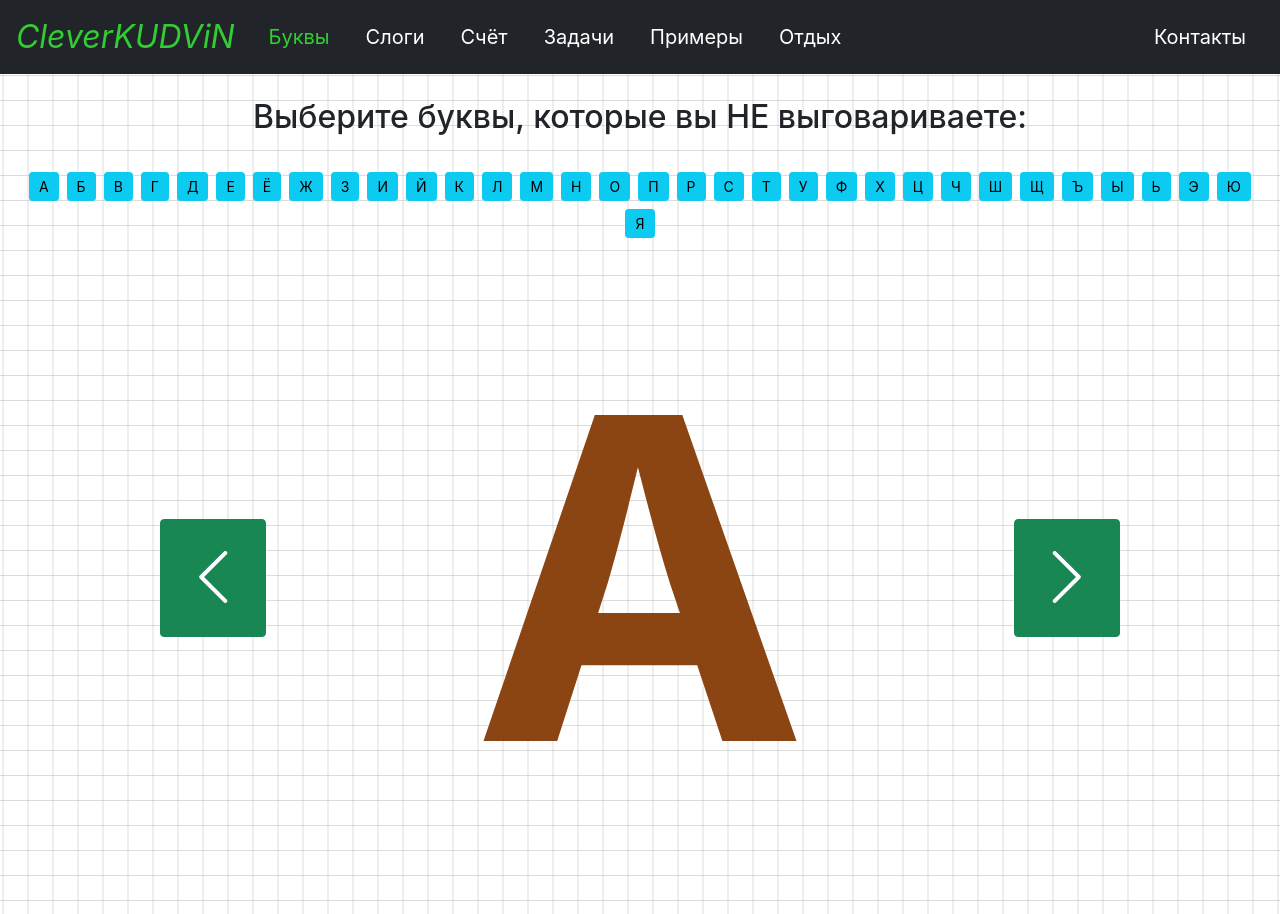
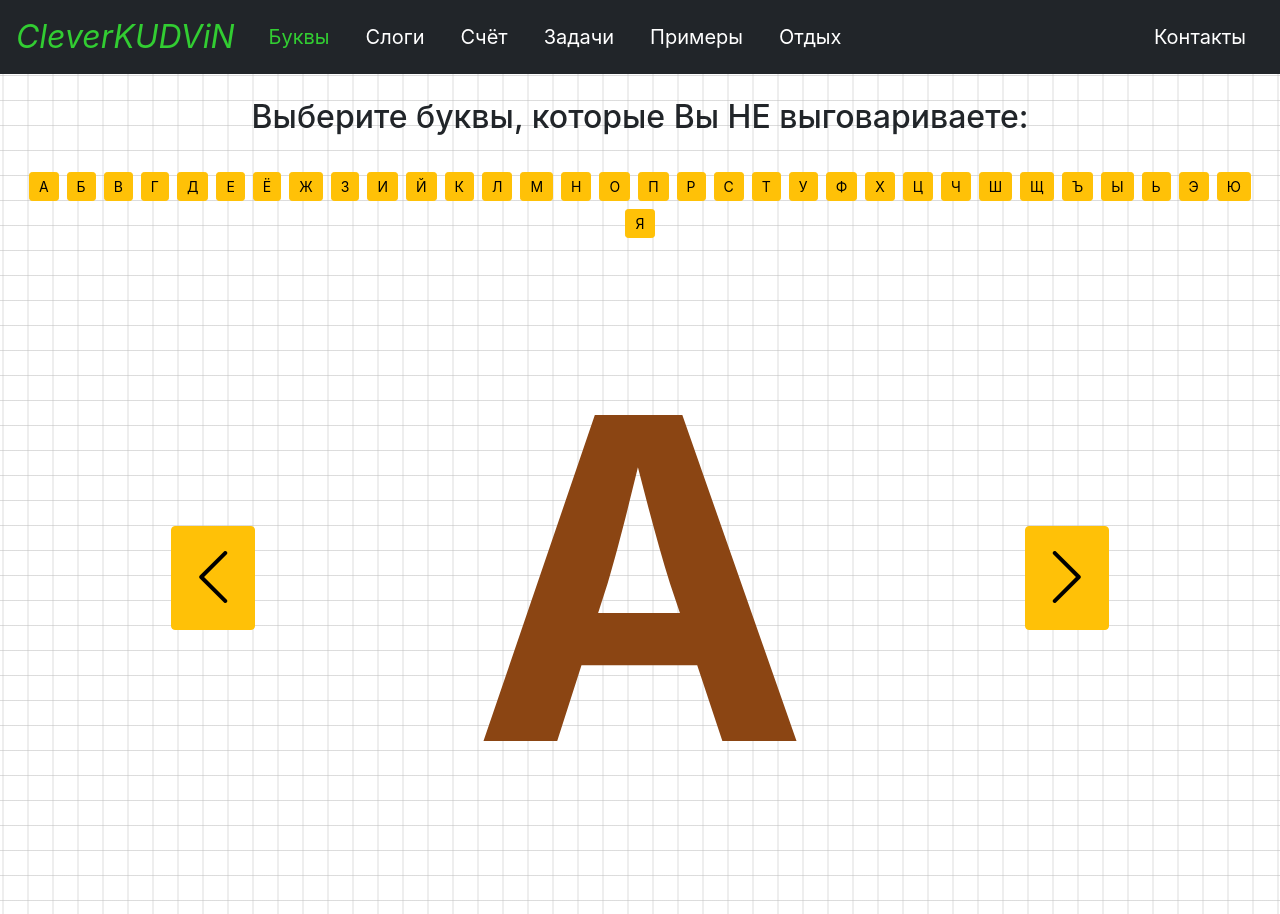
Before and after one commit to kizenkov/kudvinReact-Bootstrap, a React (Create React App) app: page /letters in a window 1280 px wide. Built offline with nearby package versions, Linux system fonts and the light colour scheme.

Commit message:
refactor

```diff
--- a/src/App.js
+++ b/src/App.js
@@ -13,7 +13,7 @@ import Contacts from './components/Contacts/Contacts';
 
 function App() {
 
-    let colorsArray = ['blueviolet', 'blue', 'limegreen', 'gold', 'orange', 'red']
+    let colorsArray = ['blueviolet', 'blue', 'limegreen', 'saddlebrown', 'orange', 'red']
     const [isLogged, setIsLogged] = useState(true)
     let setLogged = () => {
         setIsLogged(true);
--- a/src/components/Contacts/Contacts.jsx
+++ b/src/components/Contacts/Contacts.jsx
@@ -27,7 +27,7 @@ function Contacts() {
                 <a className='col text-center' href='https://vk.com/im?sel=-133509116'>
                     <img className='contact' src={vk} alt=''/>
                 </a>
-                <span className='text-center label fs-6'>© 2021 CleverKUDViN <img src={clover} alt='clover'/></span>
+                <span className='text-center label fs-6'><img src={clover} alt='clover'/> 2021 CleverKUDViN </span>
             </div>
         </div>
     )
--- a/src/components/Letters/Letters.jsx
+++ b/src/components/Letters/Letters.jsx
@@ -47,49 +47,49 @@ function Letters({isLogged, colorsArray}) {
 
     return (
         <div className='container text-center'><br/>
-            <h2>Выберите буквы, которые вы НЕ выговариваете:</h2><br/>
-            <button className='btn btn-sm btn-info' onClick={disabled}>А</button>
-            <button className='btn btn-sm btn-info' onClick={disabled}>Б</button>
-            <button className='btn btn-sm btn-info' onClick={disabled}>В</button>
-            <button className='btn btn-sm btn-info' onClick={disabled}>Г</button>
-            <button className='btn btn-sm btn-info' onClick={disabled}>Д</button>
-            <button className='btn btn-sm btn-info' onClick={disabled}>Е</button>
-            <button className='btn btn-sm btn-info' onClick={disabled}>Ё</button>
-            <button className='btn btn-sm btn-info' onClick={disabled}>Ж</button>
-            <button className='btn btn-sm btn-info' onClick={disabled}>З</button>
-            <button className='btn btn-sm btn-info' onClick={disabled}>И</button>
-            <button className='btn btn-sm btn-info' onClick={disabled}>Й</button>
-            <button className='btn btn-sm btn-info' onClick={disabled}>К</button>
-            <button className='btn btn-sm btn-info' onClick={disabled}>Л</button>
-            <button className='btn btn-sm btn-info' onClick={disabled}>М</button>
-            <button className='btn btn-sm btn-info' onClick={disabled}>Н</button>
-            <button className='btn btn-sm btn-info' onClick={disabled}>О</button>
-            <button className='btn btn-sm btn-info' onClick={disabled}>П</button>
-            <button className='btn btn-sm btn-info' onClick={disabled}>Р</button>
-            <button className='btn btn-sm btn-info' onClick={disabled}>С</button>
-            <button className='btn btn-sm btn-info' onClick={disabled}>Т</button>
-            <button className='btn btn-sm btn-info' onClick={disabled}>У</button>
-            <button className='btn btn-sm btn-info' onClick={disabled}>Ф</button>
-            <button className='btn btn-sm btn-info' onClick={disabled}>Х</button>
-            <button className='btn btn-sm btn-info' onClick={disabled}>Ц</button>
-            <button className='btn btn-sm btn-info' onClick={disabled}>Ч</button>
-            <button className='btn btn-sm btn-info' onClick={disabled}>Ш</button>
-            <button className='btn btn-sm btn-info' onClick={disabled}>Щ</button>
-            <button className='btn btn-sm btn-info' onClick={disabled}>Ъ</button>
-            <button className='btn btn-sm btn-info' onClick={disabled}>Ы</button>
-            <button className='btn btn-sm btn-info' onClick={disabled}>Ь</button>
-            <button className='btn btn-sm btn-info' onClick={disabled}>Э</button>
-            <button className='btn btn-sm btn-info' onClick={disabled}>Ю</button>
-            <button className='btn btn-sm btn-info' onClick={disabled}>Я</button>
+            <h2>Выберите буквы, которые Вы НЕ выговариваете:</h2><br/>
+            <button className='btn btn-sm btn-warning' onClick={disabled}>А</button>
+            <button className='btn btn-sm btn-warning' onClick={disabled}>Б</button>
+            <button className='btn btn-sm btn-warning' onClick={disabled}>В</button>
+            <button className='btn btn-sm btn-warning' onClick={disabled}>Г</button>
+            <button className='btn btn-sm btn-warning' onClick={disabled}>Д</button>
+            <button className='btn btn-sm btn-warning' onClick={disabled}>Е</button>
+            <button className='btn btn-sm btn-warning' onClick={disabled}>Ё</button>
+            <button className='btn btn-sm btn-warning' onClick={disabled}>Ж</button>
+            <button className='btn btn-sm btn-warning' onClick={disabled}>З</button>
+            <button className='btn btn-sm btn-warning' onClick={disabled}>И</button>
+            <button className='btn btn-sm btn-warning' onClick={disabled}>Й</button>
+            <button className='btn btn-sm btn-warning' onClick={disabled}>К</button>
+            <button className='btn btn-sm btn-warning' onClick={disabled}>Л</button>
+            <button className='btn btn-sm btn-warning' onClick={disabled}>М</button>
+            <button className='btn btn-sm btn-warning' onClick={disabled}>Н</button>
+            <button className='btn btn-sm btn-warning' onClick={disabled}>О</button>
+            <button className='btn btn-sm btn-warning' onClick={disabled}>П</button>
+            <button className='btn btn-sm btn-warning' onClick={disabled}>Р</button>
+            <button className='btn btn-sm btn-warning' onClick={disabled}>С</button>
+            <button className='btn btn-sm btn-warning' onClick={disabled}>Т</button>
+            <button className='btn btn-sm btn-warning' onClick={disabled}>У</button>
+            <button className='btn btn-sm btn-warning' onClick={disabled}>Ф</button>
+            <button className='btn btn-sm btn-warning' onClick={disabled}>Х</button>
+            <button className='btn btn-sm btn-warning' onClick={disabled}>Ц</button>
+            <button className='btn btn-sm btn-warning' onClick={disabled}>Ч</button>
+            <button className='btn btn-sm btn-warning' onClick={disabled}>Ш</button>
+            <button className='btn btn-sm btn-warning' onClick={disabled}>Щ</button>
+            <button className='btn btn-sm btn-warning' onClick={disabled}>Ъ</button>
+            <button className='btn btn-sm btn-warning' onClick={disabled}>Ы</button>
+            <button className='btn btn-sm btn-warning' onClick={disabled}>Ь</button>
+            <button className='btn btn-sm btn-warning' onClick={disabled}>Э</button>
+            <button className='btn btn-sm btn-warning' onClick={disabled}>Ю</button>
+            <button className='btn btn-sm btn-warning' onClick={disabled}>Я</button>
             <div className='row align-items-center'>
                 <div className='col'>
-                    <button className='btn btn-success' onClick={showPrevWord}>
+                    <button className='btn btn-warning' onClick={showPrevWord}>
                         <i className='bi bi-chevron-left'></i>
                     </button>
                 </div>
                 <span className='col letter' ref={ref}>A</span>
                 <div className='col'>
-                    <button className='btn btn-success' onClick={showNextWord}>
+                    <button className='btn btn-warning' onClick={showNextWord}>
                         <i className='bi bi-chevron-right'></i>
                     </button>
                 </div>
--- a/src/components/Numbers/Numbers.jsx
+++ b/src/components/Numbers/Numbers.jsx
@@ -41,13 +41,13 @@ function Numbers({isLogged, colorsArray}) {
         <div className='container text-center numbers'>
             <div className='row align-items-center'>
                 <div className='col'>
-                    <button className='btn btn-success' onClick={showPrevWord}>
+                    <button className='btn btn-warning' onClick={showPrevWord}>
                         <i className='bi bi-chevron-left'></i>
                     </button>
                 </div>
                 <span className='col letter' ref={ref}>0</span>
                 <div className='col'>
-                    <button className='btn btn-success' onClick={showNextWord}>
+                    <button className='btn btn-warning' onClick={showNextWord}>
                         <i className='bi bi-chevron-right'></i>
                     </button>
                 </div>
--- a/src/index.css
+++ b/src/index.css
@@ -93,13 +93,13 @@ a:hover:after {
     color: saddlebrown;
 }
 
-.btn-info {
+.btn-warning {
     margin: 4px;
     padding: 3px 9px;
 }
 
 .btn-success {
-    margin: 15px;
+    margin: 20px;
     padding: 10px 20px;
     font-size: 1.5rem;
 }
@@ -247,7 +247,7 @@ input {
     }
 
     .btn-success {
-        margin: 5px;
+        /*margin: 5px;*/
         padding: 10px 10px;
     }
 }
@@ -260,7 +260,7 @@ input {
         font-size: 27vw;
     }
     .btn-success {
-        margin: 2px;
+        /*margin: 2px;*/
         padding: 1px 5px 10px;
     }
 }
@@ -288,9 +288,9 @@ input {
         font-size: 2rem;
     }
 
-    .btn-success {
-        margin: 2px;
-    }
+    /*.btn-success {*/
+    /*    margin: 2px;*/
+    /*}*/
 
     .popitBlock {
         margin: 0;
```
